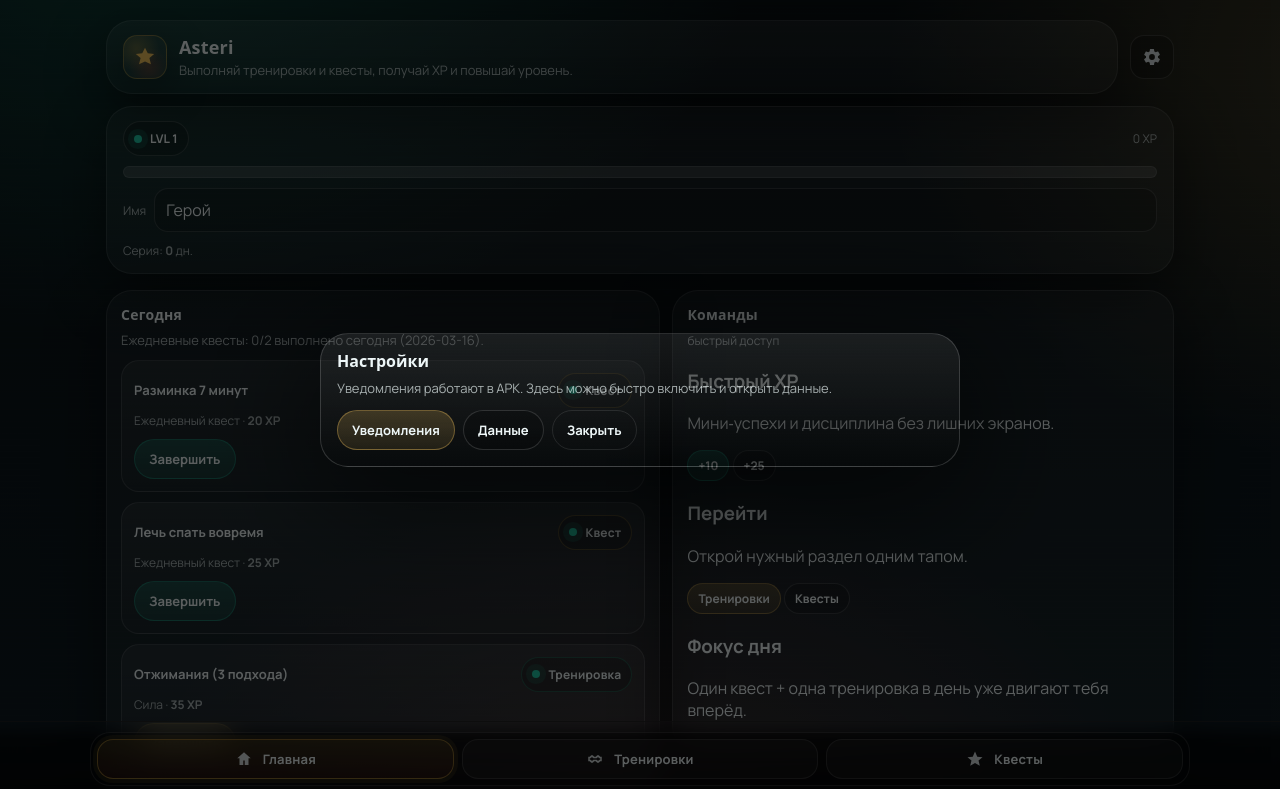
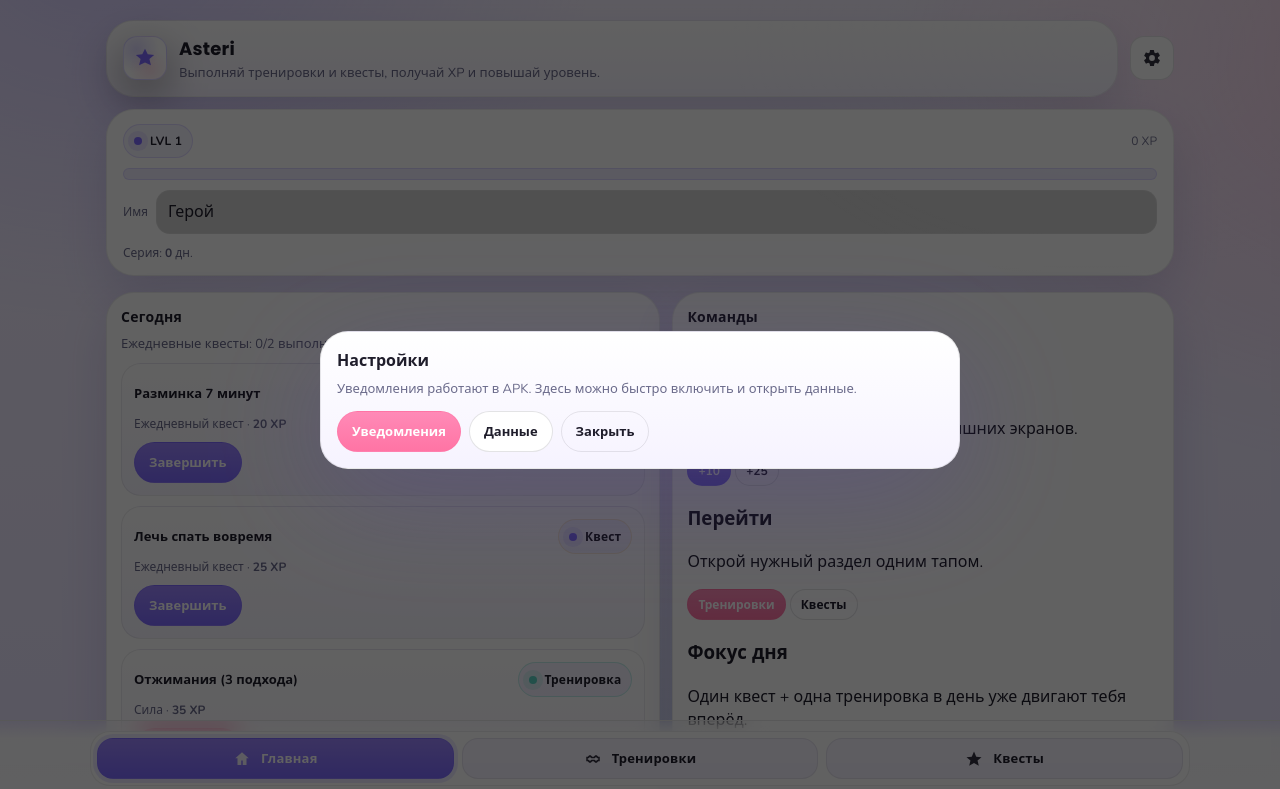
Before and after one commit to dimabro848/Asteri, a website: page Сайт с тренировкой/index.html in a window 1280 px wide. Both pictures are taken after a click on the button "Настройки". Shown: the top 789 px of the page. Drawn offline with nearby package versions, Linux system fonts and the light colour scheme; a web font is replaced by a local one.

Commit message:
Add files via upload

```diff
--- a/Сайт с тренировкой/index.html
+++ b/Сайт с тренировкой/index.html
@@ -3,7 +3,7 @@
 <head>
   <meta charset="utf-8" />
   <meta name="viewport" content="width=device-width, initial-scale=1, viewport-fit=cover" />
-  <meta name="theme-color" content="#111226" />
+  <meta name="theme-color" content="#f1ecff" />
   <meta name="apple-mobile-web-app-capable" content="yes" />
   <meta name="apple-mobile-web-app-status-bar-style" content="black-translucent" />
   <link rel="manifest" href="./manifest.webmanifest" />
@@ -13,28 +13,29 @@
   <meta name="description" content="Asteri: RPG-тренировки с уровнем, XP и квестами." />
   <link rel="preconnect" href="https://fonts.googleapis.com" />
   <link rel="preconnect" href="https://fonts.gstatic.com" crossorigin />
-  <link href="https://fonts.googleapis.com/css2?family=Unbounded:wght@500;700&family=Manrope:wght@400;600;700&display=swap" rel="stylesheet" />
+  <link href="https://fonts.googleapis.com/css2?family=Poppins:wght@600;700&family=Nunito:wght@400;600;700&display=swap" rel="stylesheet" />
   <style>
     :root{
-      --bg0:#0a1114;
-      --bg1:#0f1b22;
-      --ink:#eef7f8;
-      --muted:rgba(238,247,248,.68);
-      --stroke:rgba(255,255,255,.10);
-      --shadow:0 18px 60px rgba(0,0,0,.48);
+      --bg0:#f6f1ff;
+      --bg1:#e9e3ff;
+      --ink:#1f1d2b;
+      --muted:#6b6b8b;
+      --stroke:rgba(31,29,43,.08);
+      --shadow:0 18px 46px rgba(88,72,155,.18);
 
-      --gold:#f2c35c;
-      --ember:#ff7a59;
-      --mint:#21c8a5;
+      --purple:#7e6bff;
+      --purple2:#9a7bff;
+      --pink:#ff74a4;
+      --mint:#5ad1c3;
+      --gold:#ffc46b;
       --sky:#6ab6ff;
-      --deep:#0e2b2f;
 
-      --r:18px;
-      --r2:26px;
+      --r:20px;
+      --r2:28px;
       --max:1100px;
 
-      --h:"Unbounded", ui-sans-serif, system-ui, -apple-system, Segoe UI, Roboto, Arial, "Noto Sans", "Liberation Sans", sans-serif;
-      --b:"Manrope", ui-sans-serif, system-ui, -apple-system, Segoe UI, Roboto, Arial, "Noto Sans", "Liberation Sans", sans-serif;
+      --h:"Poppins", ui-sans-serif, system-ui, -apple-system, Segoe UI, Roboto, Arial, "Noto Sans", "Liberation Sans", sans-serif;
+      --b:"Nunito", ui-sans-serif, system-ui, -apple-system, Segoe UI, Roboto, Arial, "Noto Sans", "Liberation Sans", sans-serif;
     }
 
     *{box-sizing:border-box}
@@ -44,9 +45,9 @@
       color:var(--ink);
       font-family:var(--b);
       background:
-        radial-gradient(1100px 760px at 12% -10%, rgba(33,200,165,.25), transparent 55%),
-        radial-gradient(900px 700px at 110% 8%, rgba(242,195,92,.22), transparent 58%),
-        radial-gradient(900px 700px at 50% 110%, rgba(255,122,89,.16), transparent 58%),
+        radial-gradient(900px 700px at 8% -8%, rgba(126,107,255,.25), transparent 55%),
+        radial-gradient(900px 700px at 110% 8%, rgba(255,116,164,.22), transparent 58%),
+        radial-gradient(900px 700px at 50% 110%, rgba(90,209,195,.16), transparent 58%),
         linear-gradient(180deg, var(--bg0), var(--bg1));
       overflow-x:hidden;
     }
@@ -55,9 +56,8 @@
       position:fixed;
       inset:0;
       pointer-events:none;
-      background:repeating-linear-gradient(0deg, rgba(255,255,255,.035), rgba(255,255,255,.035) 1px, transparent 1px, transparent 6px);
-      mix-blend-mode:overlay;
-      opacity:.22;
+      background:radial-gradient(600px 400px at 85% 5%, rgba(255,255,255,.35), transparent 60%);
+      opacity:.35;
     }
 
     button,input,select,textarea{font:inherit;color:inherit}
@@ -72,22 +72,22 @@
       padding:14px 16px;
       border:1px solid var(--stroke);
       border-radius:var(--r2);
-      background:linear-gradient(180deg, rgba(255,255,255,.06), rgba(255,255,255,.03));
+      background:linear-gradient(180deg, #ffffff, #f6f3ff);
       box-shadow:var(--shadow);
       min-width:min(520px, 100%);
     }
     .sigil{
       width:44px;height:44px;border-radius:14px;
-      border:1px solid rgba(245,195,75,.35);
+      border:1px solid rgba(126,107,255,.25);
       background:
-        radial-gradient(circle at 30% 30%, rgba(245,195,75,.28), transparent 55%),
-        radial-gradient(circle at 60% 75%, rgba(255,91,58,.22), transparent 50%),
-        rgba(255,255,255,.04);
+        radial-gradient(circle at 30% 30%, rgba(126,107,255,.25), transparent 55%),
+        radial-gradient(circle at 60% 75%, rgba(255,116,164,.20), transparent 50%),
+        #ffffff;
       display:grid;place-items:center;
       flex:0 0 auto;
       box-shadow:0 14px 40px rgba(0,0,0,.35);
     }
-    .sigil svg{width:22px;height:22px;fill:var(--gold)}
+    .sigil svg{width:22px;height:22px;fill:var(--purple)}
     .title{display:flex;flex-direction:column;gap:4px;min-width:0}
     .title h1{
       font-family:var(--h);
@@ -106,7 +106,7 @@
       padding:14px 16px;
       border:1px solid var(--stroke);
       border-radius:var(--r2);
-      background:rgba(255,255,255,.045);
+      background:#ffffff;
       box-shadow:var(--shadow);
       min-width:280px;
       flex:0 0 auto;
@@ -116,36 +116,36 @@
       display:inline-flex;align-items:center;gap:8px;
       padding:8px 10px;
       border-radius:999px;
-      border:1px solid rgba(255,255,255,.14);
-      background:rgba(0,0,0,.18);
+      border:1px solid rgba(126,107,255,.20);
+      background:rgba(126,107,255,.08);
       font-weight:700;
       letter-spacing:.2px;
       font-size:12px;
     }
-    .badge .dot{width:8px;height:8px;border-radius:99px;background:var(--mint);box-shadow:0 0 0 6px rgba(33,200,165,.14)}
+    .badge .dot{width:8px;height:8px;border-radius:99px;background:var(--purple);box-shadow:0 0 0 6px rgba(126,107,255,.12)}
     .name{display:flex;align-items:center;gap:8px;min-width:0}
     .name input{
       width:100%;
       background:transparent;
-      border:1px dashed rgba(255,255,255,.16);
+      border:1px dashed rgba(31,29,43,.18);
       border-radius:12px;
       padding:7px 10px;
       outline:none;
     }
-    .name input:focus{border-color:rgba(84,166,255,.45);box-shadow:0 0 0 4px rgba(84,166,255,.10)}
+    .name input:focus{border-color:rgba(126,107,255,.55);box-shadow:0 0 0 4px rgba(126,107,255,.12)}
     .stat{color:var(--muted);font-size:12px}
     .xpbar{
       height:12px;border-radius:999px;overflow:hidden;
-      background:rgba(255,255,255,.12);
-      border:1px solid rgba(255,255,255,.10);
+      background:rgba(126,107,255,.12);
+      border:1px solid rgba(126,107,255,.18);
     }
     .xpfill{
       height:100%;
       width:0%;
-      background:linear-gradient(90deg, var(--mint), var(--gold));
+      background:linear-gradient(90deg, var(--purple), var(--pink));
       border-radius:999px;
       transition:width .45s ease;
-      box-shadow:0 0 18px rgba(33,200,165,.24);
+      box-shadow:0 0 18px rgba(126,107,255,.24);
     }
 
     .grid{display:grid;grid-template-columns:1.05fr .95fr;gap:12px;align-items:start}
@@ -159,7 +159,7 @@
     .panel{
       border:1px solid var(--stroke);
       border-radius:var(--r2);
-      background:rgba(255,255,255,.04);
+      background:#ffffff;
       box-shadow:var(--shadow);
       padding:14px;
     }
@@ -176,9 +176,9 @@
     .card{
       position:relative;
       padding:12px;
-      border:1px solid rgba(255,255,255,.12);
+      border:1px solid rgba(31,29,43,.08);
       border-radius:var(--r);
-      background:linear-gradient(180deg, rgba(255,255,255,.06), rgba(255,255,255,.02));
+      background:linear-gradient(180deg, #ffffff, #f7f5ff);
     }
     .card:hover{border-color:rgba(255,255,255,.18)}
     .card .t{display:flex;align-items:center;justify-content:space-between;gap:10px}
@@ -193,9 +193,9 @@
       letter-spacing:.5px;
       padding:6px 10px;
       border-radius:12px;
-      background:rgba(245,195,75,.12);
-      border:1px solid rgba(245,195,75,.25);
-      color:#ffd98c;
+      background:rgba(126,107,255,.12);
+      border:1px solid rgba(126,107,255,.25);
+      color:#6a5cff;
       flex:0 0 auto;
     }
     .rem-title{min-width:0}
@@ -213,36 +213,39 @@
     .btns{display:flex;gap:8px;flex-wrap:wrap;margin-top:10px}
     .btn{
       border-radius:999px;
-      border:1px solid rgba(255,255,255,.14);
-      background:rgba(0,0,0,.16);
+      border:1px solid rgba(31,29,43,.12);
+      background:#ffffff;
       padding:10px 14px;
       font-weight:700;
       font-size:13px;
       transition:transform .08s ease, border-color .15s ease, background .15s ease;
       user-select:none;
     }
-    .btn:hover{border-color:rgba(255,255,255,.22);background:rgba(255,255,255,.06)}
+    .btn:hover{border-color:rgba(126,107,255,.35);background:#f5f2ff}
     .btn:active{transform:translateY(1px)}
     .btn.primary{
-      border-color:rgba(33,200,165,.35);
-      background:linear-gradient(180deg, rgba(33,200,165,.22), rgba(33,200,165,.12));
+      border-color:rgba(126,107,255,.45);
+      background:linear-gradient(180deg, #9c86ff, #7e6bff);
+      color:#ffffff;
     }
-    .btn.primary:hover{border-color:rgba(33,200,165,.55)}
+    .btn.primary:hover{border-color:rgba(126,107,255,.65)}
     .btn.mint{
-      border-color:rgba(242,195,92,.35);
-      background:linear-gradient(180deg, rgba(242,195,92,.20), rgba(242,195,92,.10));
+      border-color:rgba(255,116,164,.45);
+      background:linear-gradient(180deg, #ff8ab7, #ff74a4);
+      color:#ffffff;
     }
     .btn.danger{
       border-color:rgba(255,122,89,.40);
-      background:linear-gradient(180deg, rgba(255,122,89,.18), rgba(255,122,89,.10));
+      background:linear-gradient(180deg, rgba(255,122,89,.24), rgba(255,122,89,.12));
+      color:#ffffff;
     }
-    .btn.ghost{border-color:rgba(255,255,255,.10);background:transparent}
+    .btn.ghost{border-color:rgba(31,29,43,.10);background:transparent}
     .btn.sm{padding:6px 10px;font-size:12px}
     .icon-btn{
       width:44px;height:44px;
       border-radius:14px;
-      border:1px solid rgba(255,255,255,.14);
-      background:rgba(0,0,0,.20);
+      border:1px solid rgba(31,29,43,.12);
+      background:#ffffff;
       display:grid;place-items:center;
     }
     .icon-btn svg{width:20px;height:20px;fill:currentColor;opacity:.9}
@@ -268,9 +271,9 @@
       display:flex;justify-content:center;
       padding:10px 12px calc(14px + env(safe-area-inset-bottom));
       background:
-        linear-gradient(180deg, rgba(0,0,0,0), rgba(0,0,0,.55) 22%, rgba(0,0,0,.78));
+        linear-gradient(180deg, rgba(0,0,0,0), rgba(255,255,255,.85) 22%, rgba(255,255,255,.98));
       backdrop-filter:blur(12px);
-      border-top:1px solid rgba(255,255,255,.10);
+      border-top:1px solid rgba(31,29,43,.10);
       z-index:50;
     }
     .tabbar{
@@ -280,15 +283,15 @@
       gap:8px;
       padding:6px;
       border-radius:20px;
-      background:rgba(0,0,0,.25);
-      border:1px solid rgba(255,255,255,.12);
+      background:#ffffff;
+      border:1px solid rgba(31,29,43,.08);
     }
     .tab{
       display:flex;align-items:center;justify-content:center;gap:10px;
       border-radius:16px;
       padding:10px 10px;
-      border:1px solid rgba(255,255,255,.12);
-      background:rgba(255,255,255,.04);
+      border:1px solid rgba(31,29,43,.08);
+      background:#f6f3ff;
       font-weight:800;
       letter-spacing:.2px;
       font-size:13px;
@@ -296,9 +299,10 @@
     .tab:active{transform:translateY(1px)}
     .tab svg{width:18px;height:18px;fill:currentColor;opacity:.9}
     .tab[aria-selected="true"]{
-      border-color:rgba(245,195,75,.44);
-      background:linear-gradient(180deg, rgba(245,195,75,.16), rgba(255,91,58,.10));
-      box-shadow:0 0 0 4px rgba(245,195,75,.09);
+      border-color:rgba(126,107,255,.40);
+      background:linear-gradient(180deg, #9c86ff, #7e6bff);
+      color:#ffffff;
+      box-shadow:0 0 0 4px rgba(126,107,255,.15);
     }
     @media (max-width: 640px){
       .wrap{padding:16px 14px 122px}
@@ -321,8 +325,8 @@
       top:18px;
       transform:translateX(-50%);
       border-radius:999px;
-      border:1px solid rgba(245,195,75,.35);
-      background:rgba(0,0,0,.55);
+      border:1px solid rgba(126,107,255,.35);
+      background:#ffffff;
       padding:10px 12px;
       z-index:80;
       box-shadow:0 18px 60px rgba(0,0,0,.55);
@@ -332,16 +336,16 @@
     }
     .toast.show{display:flex;animation:pop .6s ease}
     @keyframes pop{0%{opacity:0;transform:translateX(-50%) translateY(-10px) scale(.98)}100%{opacity:1;transform:translateX(-50%) translateY(0) scale(1)}}
-    .toast .xp{font-family:var(--h);color:var(--mint);font-weight:700}
+    .toast .xp{font-family:var(--h);color:var(--purple);font-weight:700}
 
     .modalbg{position:fixed;inset:0;display:none;place-items:center;background:rgba(0,0,0,.62);z-index:90;padding:16px}
     .modalbg.open{display:grid}
     .modal{
       width:min(640px, 100%);
       border-radius:28px;
-      border:1px solid rgba(255,255,255,.16);
-      background:linear-gradient(180deg, rgba(255,255,255,.08), rgba(0,0,0,.25));
-      box-shadow:0 28px 120px rgba(0,0,0,.65);
+      border:1px solid rgba(31,29,43,.10);
+      background:linear-gradient(180deg, #ffffff, #f6f3ff);
+      box-shadow:0 28px 120px rgba(88,72,155,.35);
       padding:16px;
     }
     .modal h3{margin:0 0 8px;font-family:var(--h);font-size:16px}
@@ -1254,10 +1258,10 @@
     .section-head .meta{margin:0}
     .action-grid{display:grid;grid-template-columns:1fr 1fr;gap:10px}
     .action-card{
-      border:1px solid rgba(255,255,255,.12);
+      border:1px solid rgba(31,29,43,.08);
       border-radius:16px;
       padding:12px;
-      background:rgba(255,255,255,.04);
+      background:linear-gradient(180deg, #ffffff, #f6f3ff);
       display:flex;
       flex-direction:column;
       gap:10px;
```
Also changed, not shown: Сайт с тренировкой/www/index.html (+77 -73 lines).
